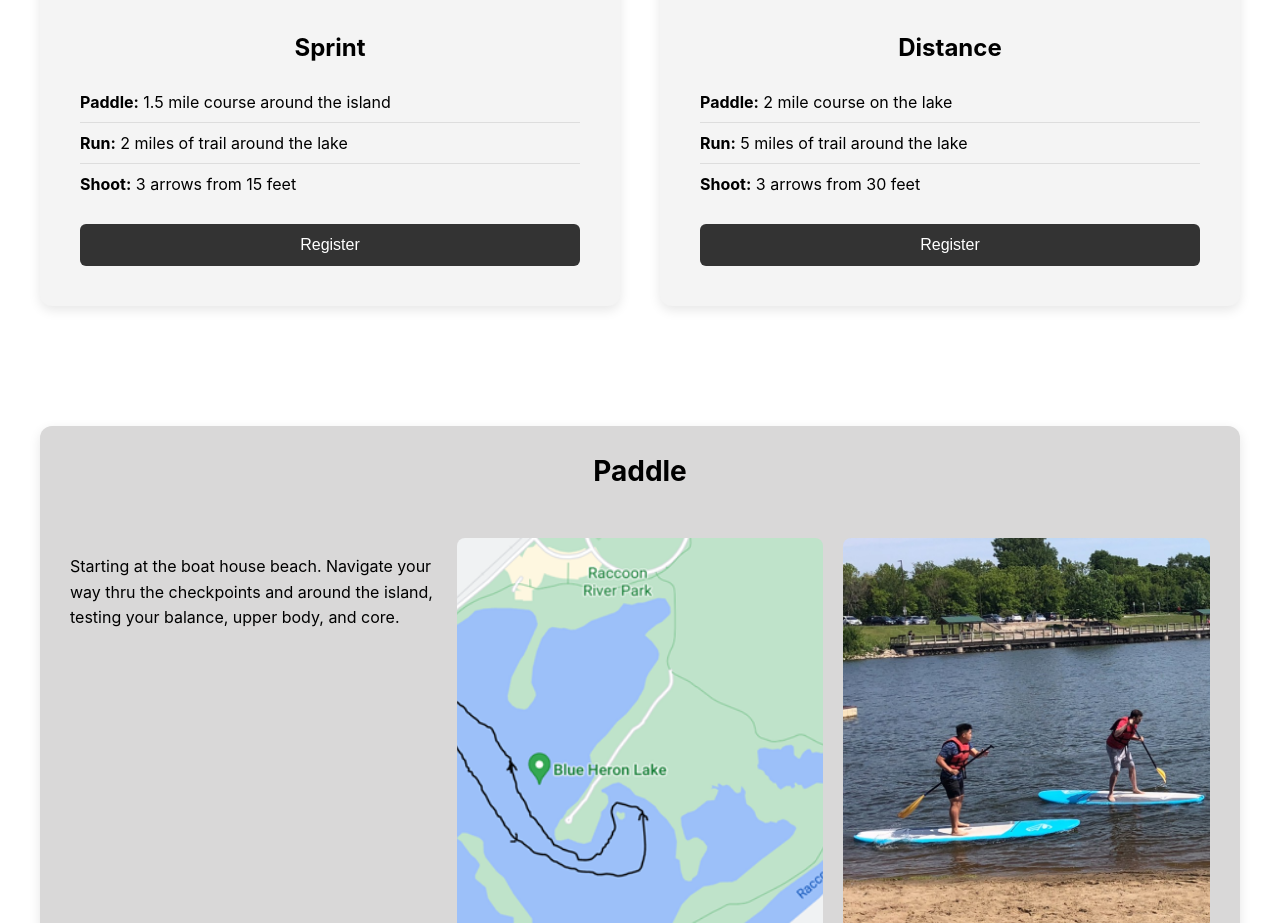
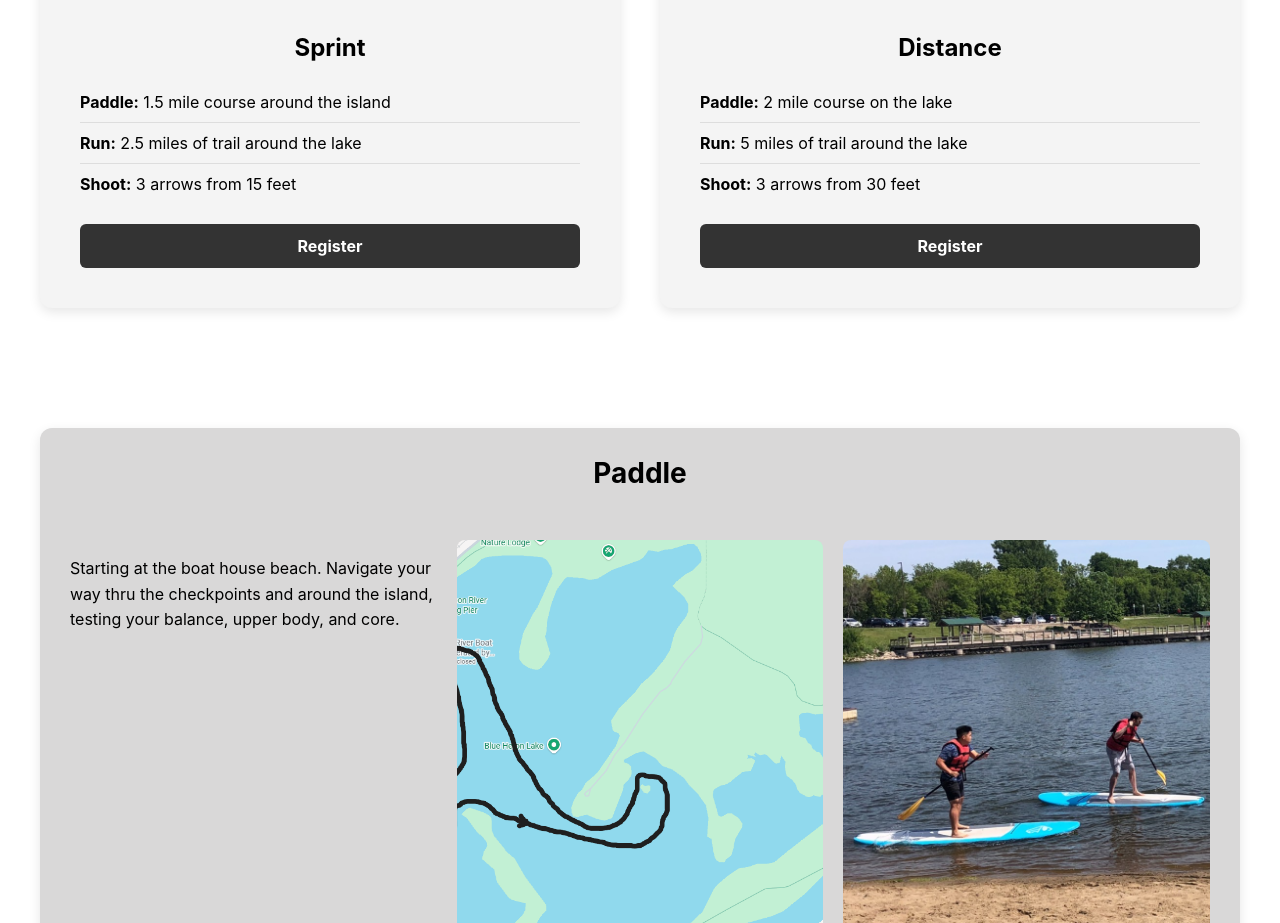
Before and after one commit to jakechristygh/raccoon-adventure-race, a React (Create React App) app in the folder my-react-app/: page / in a window 1280 px wide. Shown: the part 1440-2363 px from the top of the page. Built offline with nearby package versions, Linux system fonts and the light colour scheme.

Commit message:
add link to register button

```diff
--- a/my-react-app/src/components/RaceOptions.css
+++ b/my-react-app/src/components/RaceOptions.css
@@ -49,6 +49,30 @@ button {
   font-size: 16px;
 }
 
+
+
+.register-btn {
+  display: block;
+  width: 100%;
+  margin-top: 20px;
+  padding: 12px;
+  background: #333;
+  color: #fff;
+  border: none;
+  border-radius: 6px;
+  cursor: pointer;
+  font-size: 16px;
+  text-align: center;
+  text-decoration: none;
+  font-weight: bold;
+  box-sizing: border-box;
+}
+
+.register-btn:hover {
+  background: #222;
+}
+
+
 button:hover {
   background: #8d0808;
 }
--- a/my-react-app/src/components/RaceOptions.jsx
+++ b/my-react-app/src/components/RaceOptions.jsx
@@ -1,5 +1,7 @@
 import React from "react";
 import "./RaceOptions.css";
+import { Link } from "react-router-dom";
+
 
 const RaceOptions = () => {
   return (
@@ -9,10 +11,10 @@ const RaceOptions = () => {
         <h2>Sprint</h2>
         <ul className="race-legs">
           <li><strong>Paddle:</strong> 1.5 mile course around the island</li>
-          <li><strong>Run:</strong> 2 miles of trail around the lake</li>
+          <li><strong>Run:</strong> 2.5 miles of trail around the lake</li>
           <li><strong>Shoot:</strong> 3 arrows from 15 feet</li>
         </ul>
-        <button className="register-btn">Register</button>
+        <Link to="/register" className="register-btn">Register</Link>
       </div>
 
       <div className="race-card">
@@ -22,7 +24,7 @@ const RaceOptions = () => {
           <li><strong>Run:</strong> 5 miles of trail around the lake</li>
           <li><strong>Shoot:</strong> 3 arrows from 30 feet</li>
         </ul>
-        <button className="register-btn">Register</button>
+        <Link to="/register" className="register-btn">Register</Link>
       </div>
     </section>
   );
```
Also changed, not shown: my-react-app/public/images/paddlemap.png, my-react-app/public/images/runmap.png.
